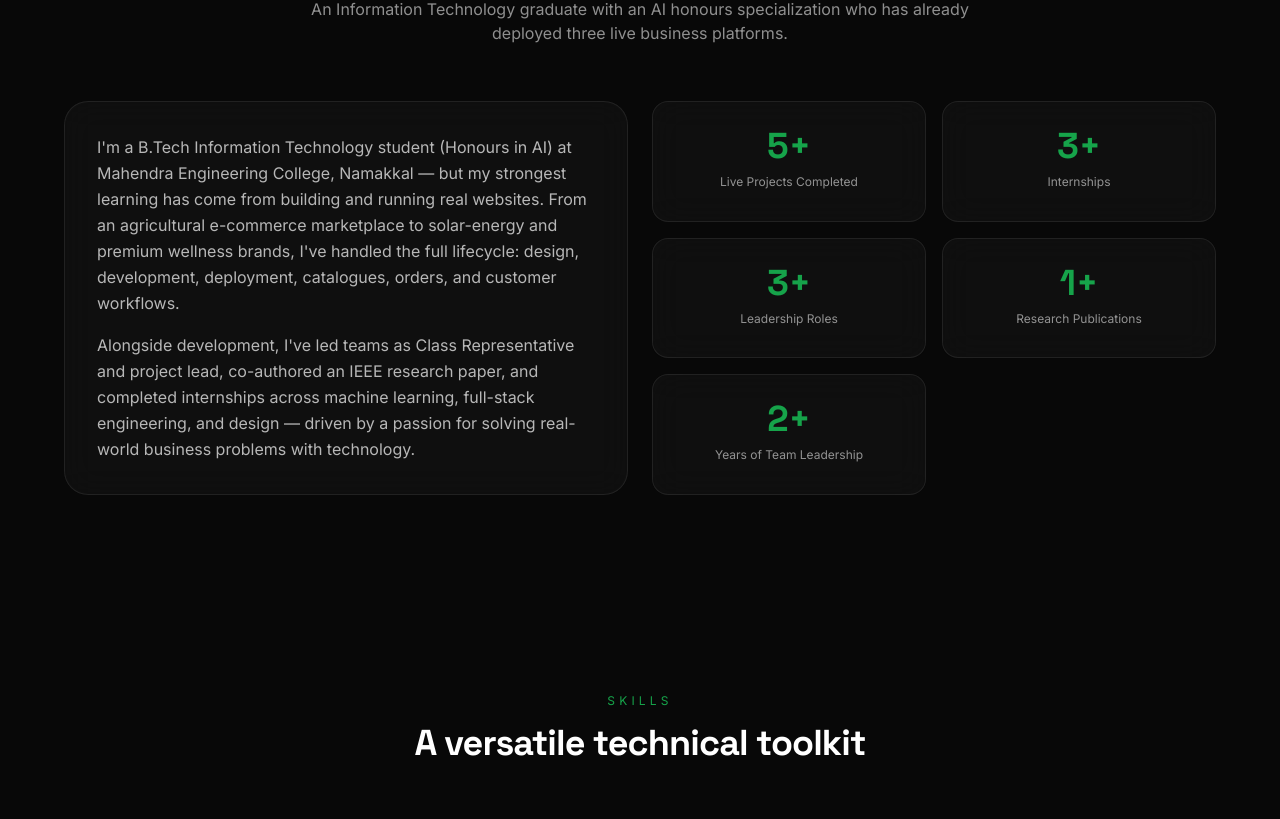
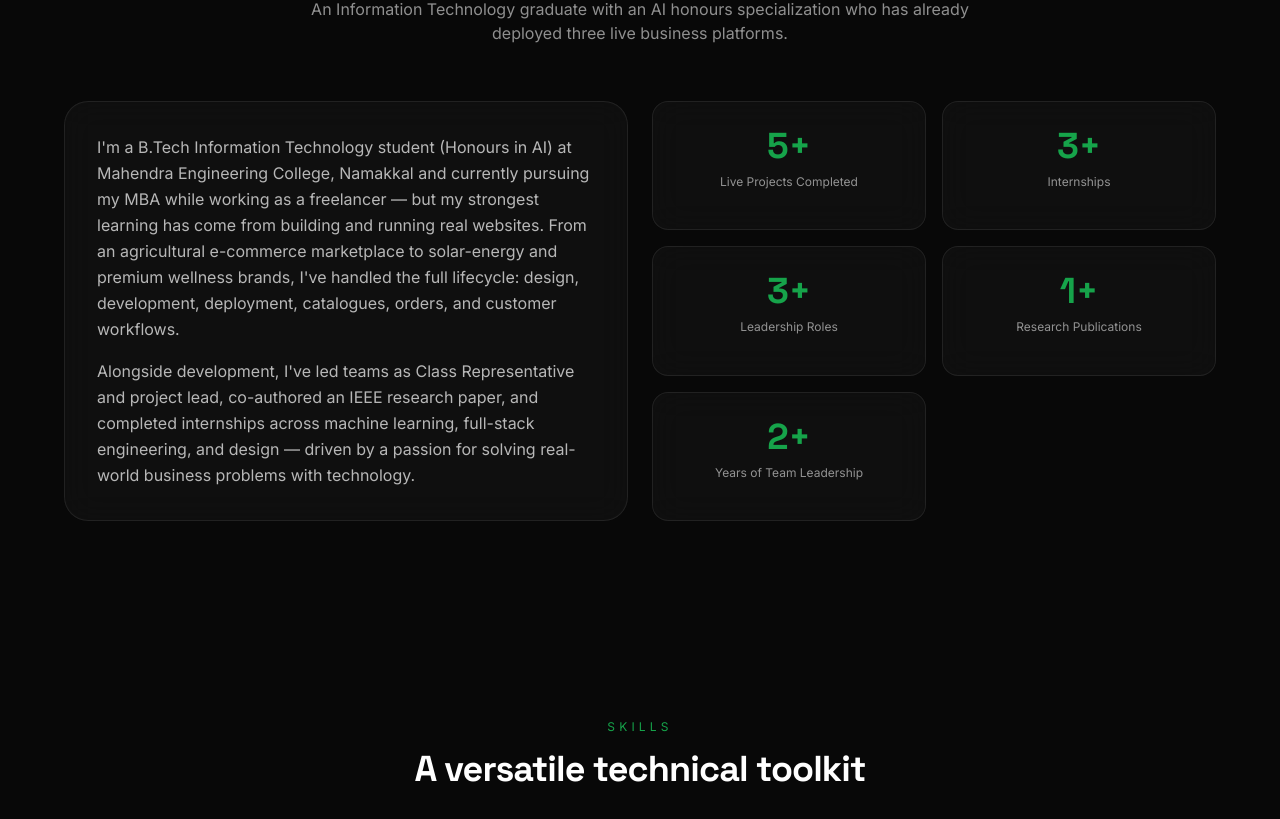
Before and after one commit to gowreeshsenthilkumar-cmd/portfolio, a React (Vite) app: page / in a window 1280 px wide. Shown: the part 991-1810 px from the top of the page. Built offline with nearby package versions, Linux system fonts and the light colour scheme.

Commit message:
Update Sections.jsx

```diff
--- a/src/components/portfolio/Sections.jsx
+++ b/src/components/portfolio/Sections.jsx
@@ -27,7 +27,8 @@ export function About() {
           <Reveal className="rounded-3xl glass p-8">
             <p className="text-white/70 leading-relaxed">
               I'm a B.Tech Information Technology student (Honours in AI) at Mahendra
-              Engineering College, Namakkal — but my strongest learning has come from
+              Engineering College, Namakkal and currently pursuing my MBA
+              while working as a freelancer — but my strongest learning has come from
               building and running real websites. From an agricultural e-commerce
               marketplace to solar-energy and premium wellness brands, I've handled the
               full lifecycle: design, development, deployment, catalogues, orders, and
```
